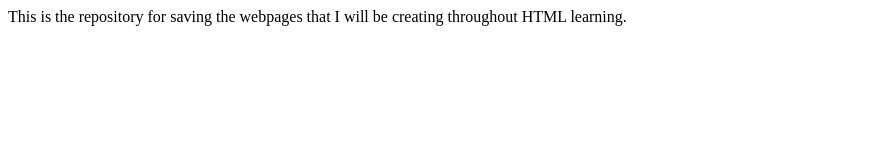
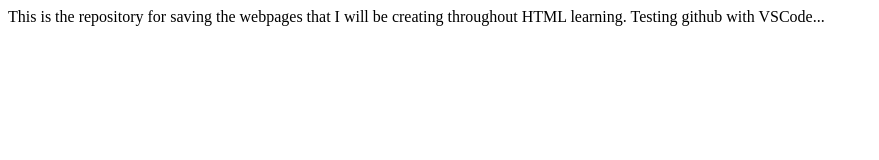
Before and after one commit to ciblois/HTML_Sublime_VSCode, a plain HTML site: page index.html in a window 1280 px wide. Shown: the whole page, without its empty margins (0-879 px from the left). Drawn offline with Linux system fonts and the light colour scheme.

Commit message:
testeing VSCode

```diff
--- a/index.html
+++ b/index.html
@@ -5,5 +5,7 @@
 </head>
 <body>
 	This is the repository for saving the webpages that I will be creating throughout HTML learning.
+
+	Testing github with VSCode...
 </body>
 </html>
```
